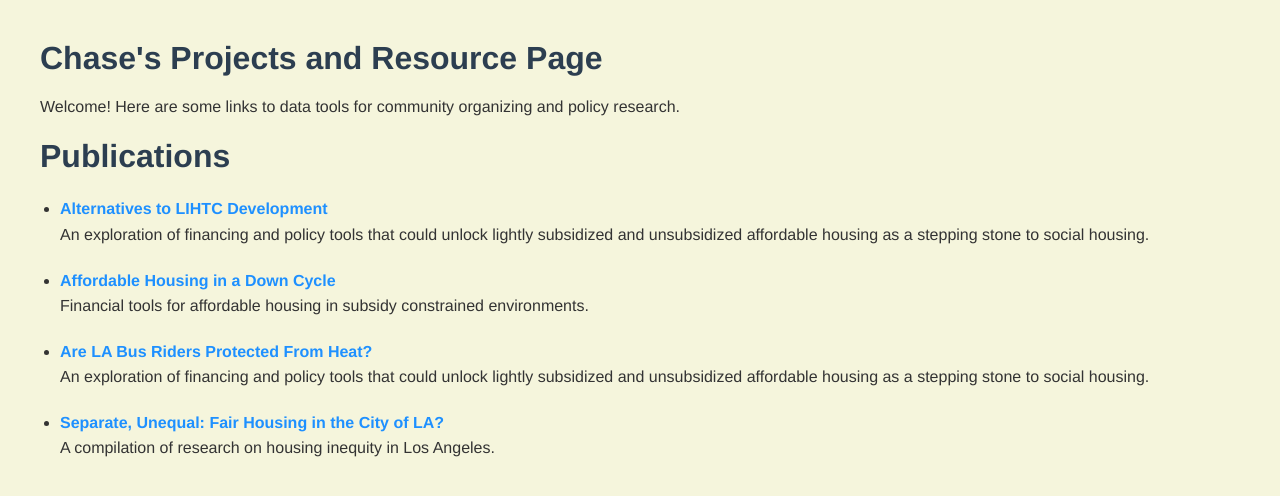
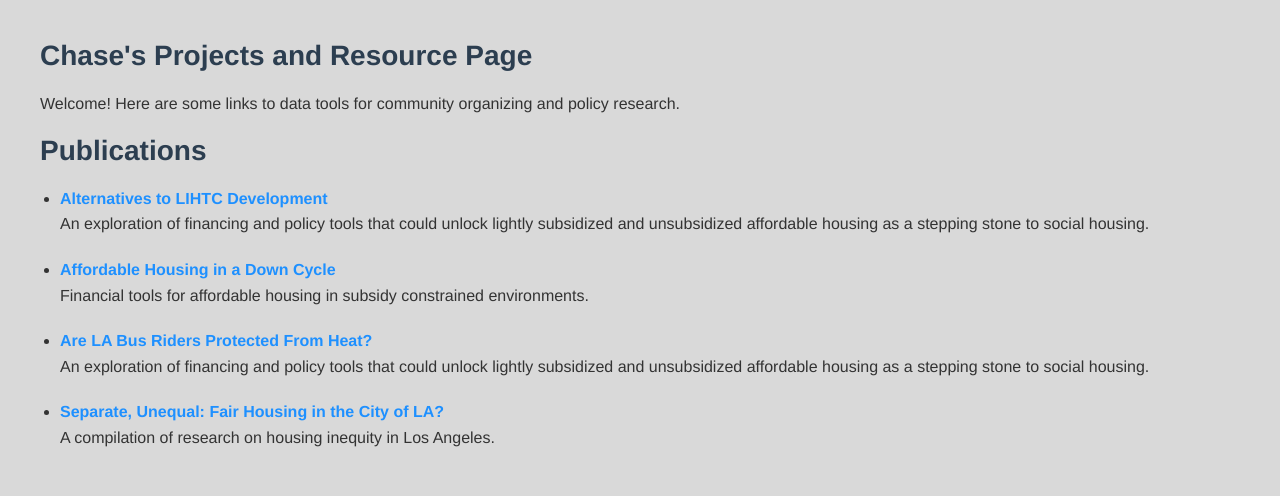
Before and after one commit to cengelh1/cengelh1.github.io, a plain HTML site: page index.html in a window 1280 px wide. Drawn offline with Linux system fonts and the light colour scheme.

Commit message:
Update index.html

```diff
--- a/index.html
+++ b/index.html
@@ -5,7 +5,7 @@
     body {
       font-family: Helvetica, Arial, sans-serif;
       margin: 40px;
-      background-color: #f5f5dc;
+      background-color: #d9d9d9;
       color: #333;
     }
 
@@ -15,6 +15,23 @@
 
     p {
       font-size: 16px;
+    }
+
+    .container {
+      max-width: 600px;
+      margin: 0 auto;
+      padding: 40px 20px;
+      text-align: center;
+    }
+
+    h1 {
+      color: #2c3e50;
+      font-size: 28px;
+    }
+
+    p {
+      font-size: 16px;
+      line-height: 1.6;
     }
   </style>
 </head>
@@ -30,7 +47,7 @@
     body {
       font-family: Helvetica, Arial, sans-serif;
       margin: 40px;
-      background-color: #f5f5dc;
+      background-color: #d9d9d9;
       color: #333;
     }
 
```
